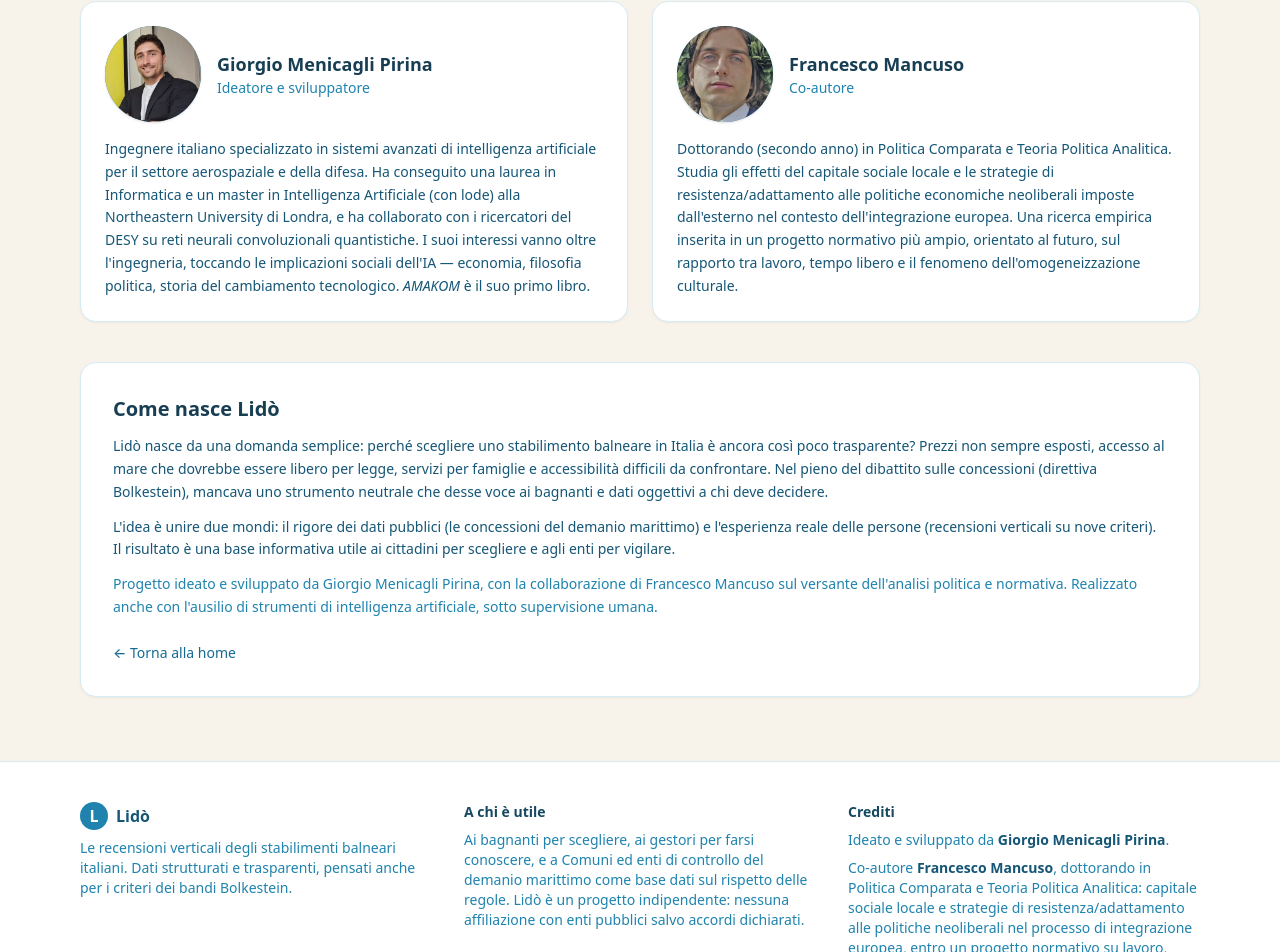
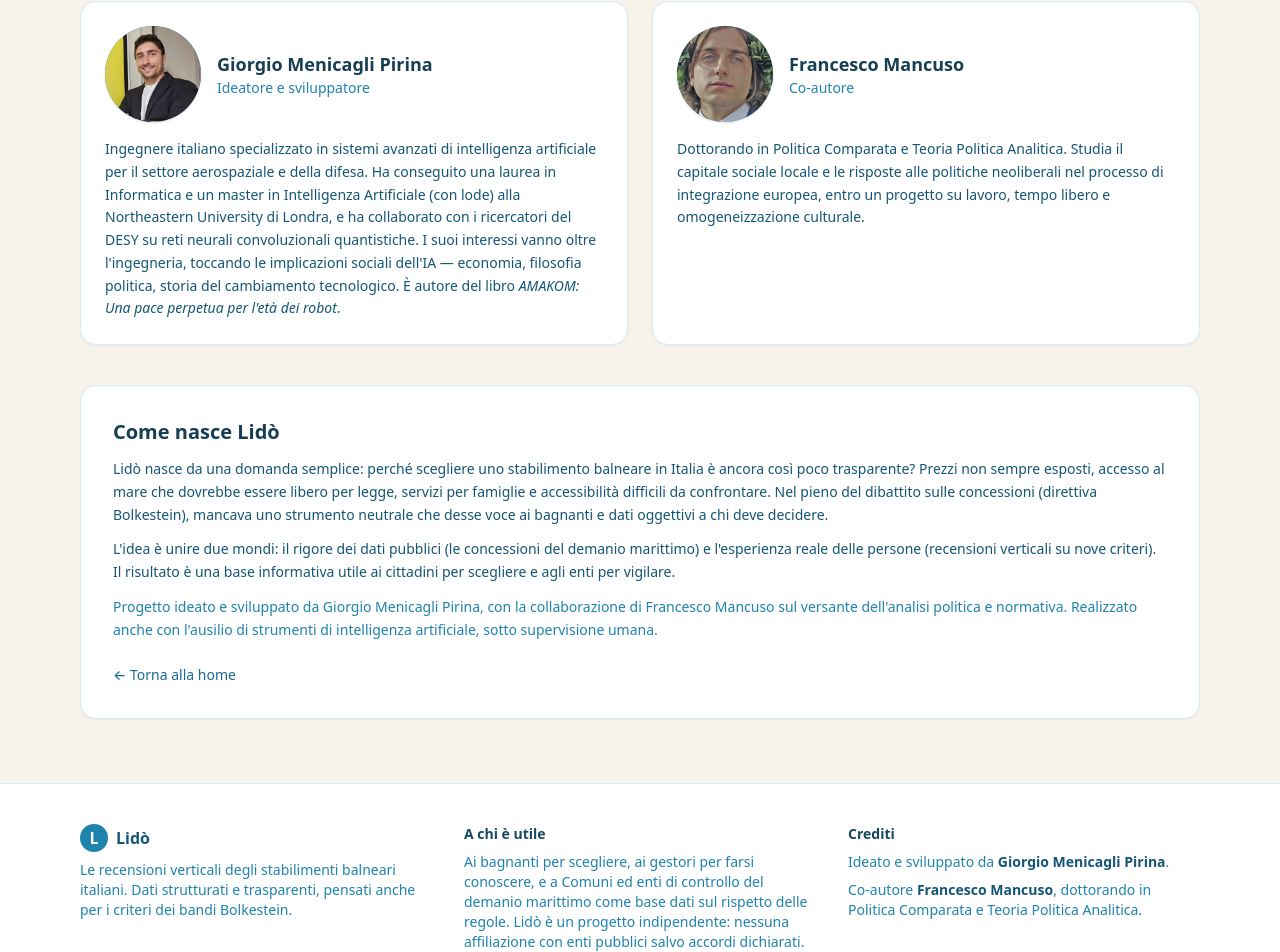
Before and after one commit to Giorgiokyn23/Lido, a Next.js app: page /chi-siamo in a window 1280 px wide. Shown: the part 308-1260 px from the top of the page. Built offline with nearby package versions, Linux system fonts and the light colour scheme; no server answers.

Commit message:
crediti più corti + titolo AMAKOM

```diff
--- a/app/chi-siamo/page.tsx
+++ b/app/chi-siamo/page.tsx
@@ -46,8 +46,8 @@ export default function ChiSiamoPage() {
             in Intelligenza Artificiale (con lode) alla Northeastern University di Londra, e ha
             collaborato con i ricercatori del DESY su reti neurali convoluzionali quantistiche. I suoi
             interessi vanno oltre l'ingegneria, toccando le implicazioni sociali dell'IA — economia,
-            filosofia politica, storia del cambiamento tecnologico. <em>AMAKOM</em> è il suo primo
-            libro.
+            filosofia politica, storia del cambiamento tecnologico. È autore del libro{" "}
+            <em>AMAKOM: Una pace perpetua per l'età dei robot</em>.
           </p>
         </article>
 
@@ -60,12 +60,9 @@ export default function ChiSiamoPage() {
             </div>
           </div>
           <p className="mt-4 text-sm leading-relaxed text-sea-700">
-            Dottorando (secondo anno) in Politica Comparata e Teoria Politica Analitica. Studia gli
-            effetti del capitale sociale locale e le strategie di resistenza/adattamento alle
-            politiche economiche neoliberali imposte dall'esterno nel contesto dell'integrazione
-            europea. Una ricerca empirica inserita in un progetto normativo più ampio, orientato al
-            futuro, sul rapporto tra lavoro, tempo libero e il fenomeno dell'omogeneizzazione
-            culturale.
+            Dottorando in Politica Comparata e Teoria Politica Analitica. Studia il capitale sociale
+            locale e le risposte alle politiche neoliberali nel processo di integrazione europea,
+            entro un progetto su lavoro, tempo libero e omogeneizzazione culturale.
           </p>
         </article>
       </section>
--- a/app/layout.tsx
+++ b/app/layout.tsx
@@ -84,9 +84,7 @@ export default async function RootLayout({ children }: { children: React.ReactNo
               </p>
               <p className="mt-2 text-sm text-sea-500">
                 Co-autore <strong className="text-sea-700">Francesco Mancuso</strong>, dottorando in
-                Politica Comparata e Teoria Politica Analitica: capitale sociale locale e strategie di
-                resistenza/adattamento alle politiche neoliberali nel processo di integrazione europea,
-                entro un progetto normativo su lavoro, tempo libero e omogeneizzazione culturale.
+                Politica Comparata e Teoria Politica Analitica.
               </p>
             </div>
           </div>
```
